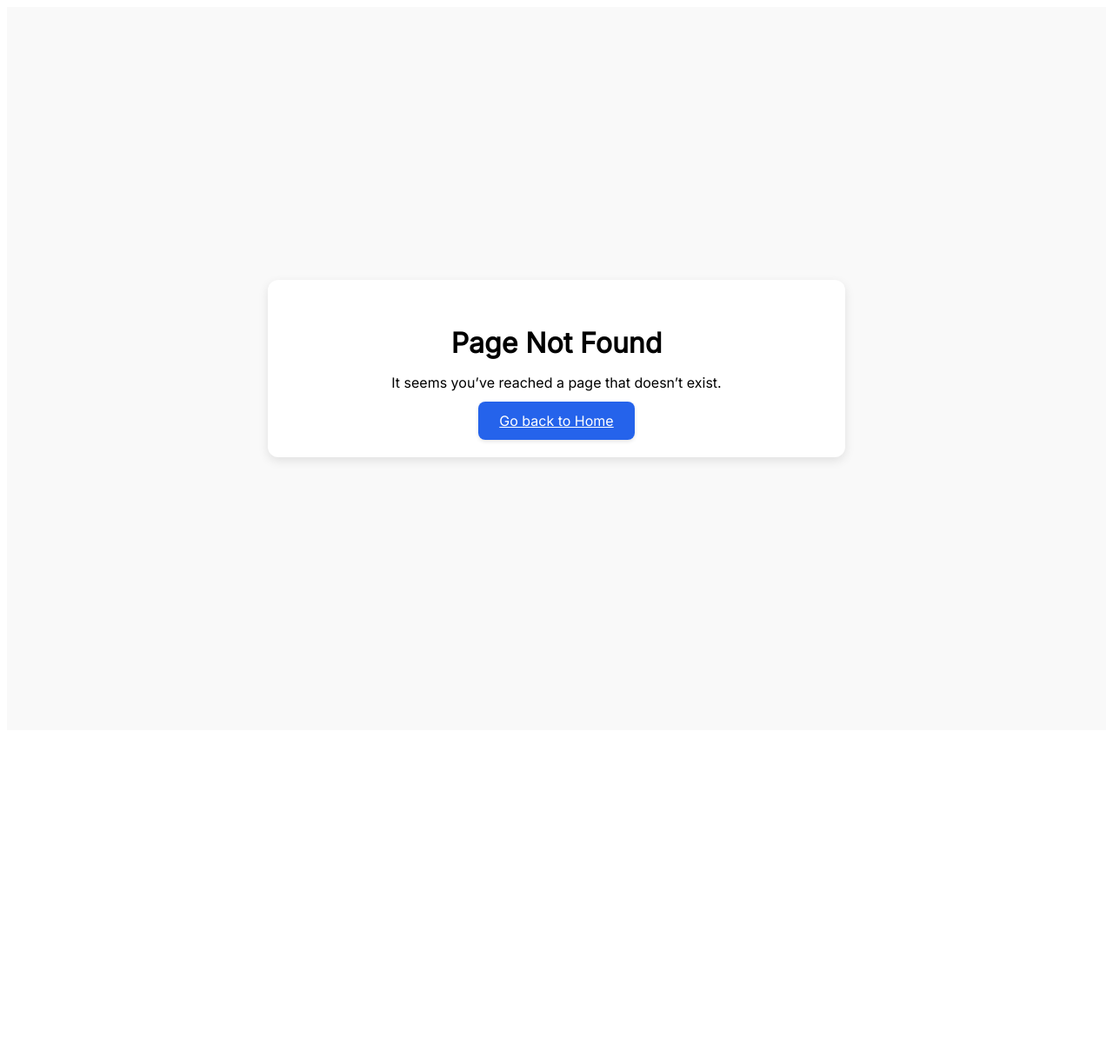
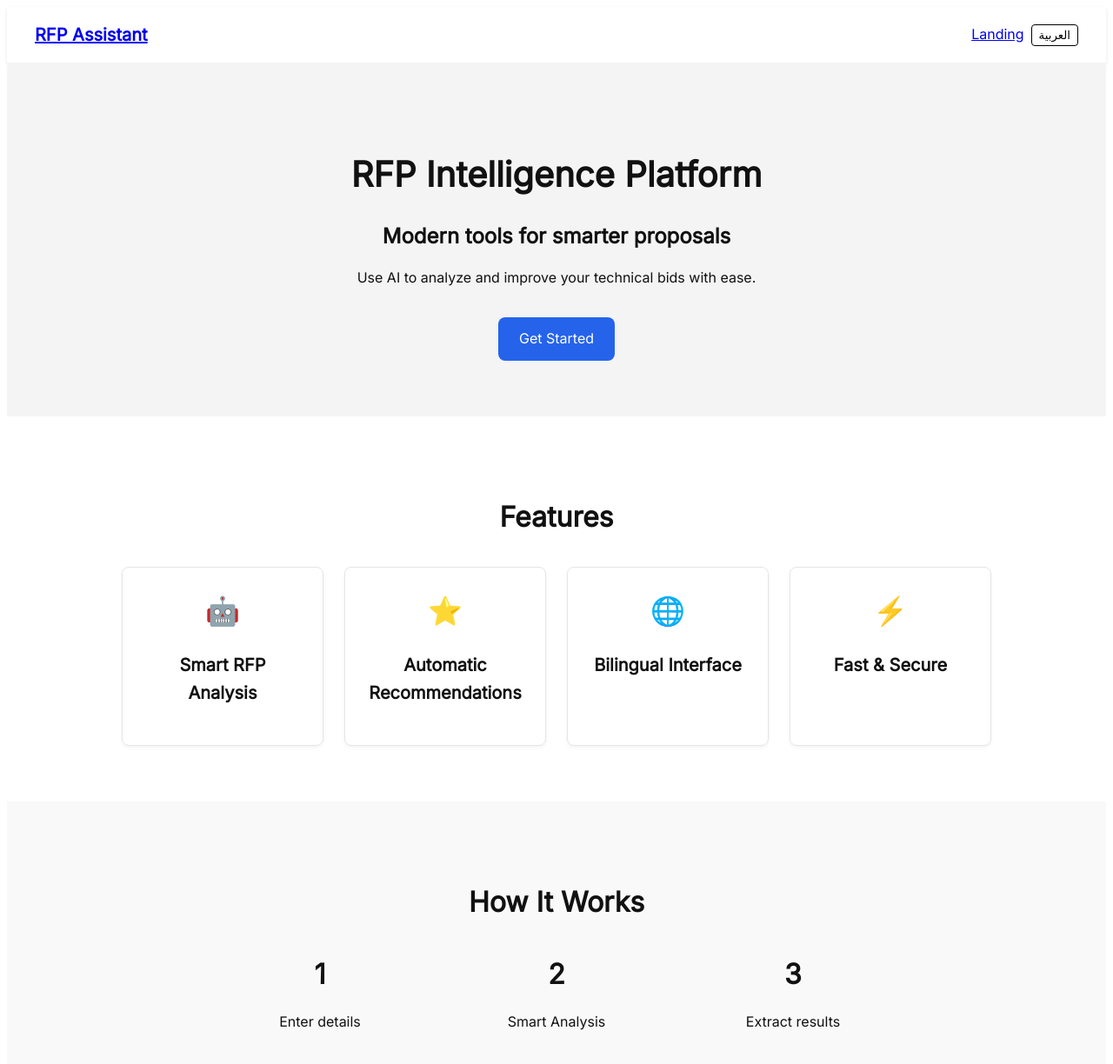
Before and after one commit to rfpai/rfp-platform, a Next.js app: page /landing in a window 1280 px wide. Before the commit this address had no page. Shown: the top 1224 px of the page at 87% size. Before the commit the page ends 848 px from the top, so only its background shows below. Built offline with nearby package versions, Linux system fonts and the light colour scheme.

Commit message:
Fix nav header and link

```diff
--- /dev/null
+++ b/pages/landing.js
@@ -0,0 +1,198 @@
+import React, { useEffect, useState } from 'react';
+import Head from 'next/head';
+
+export default function Landing() {
+  const [language, setLanguage] = useState('en');
+
+  useEffect(() => {
+    if (typeof window === 'undefined') return;
+    const stored = window.localStorage.getItem('language');
+    if (stored) {
+      setLanguage(stored);
+    } else if (navigator.language && navigator.language.startsWith('ar')) {
+      setLanguage('ar');
+    }
+  }, []);
+
+  useEffect(() => {
+    if (typeof window !== 'undefined') {
+      window.localStorage.setItem('language', language);
+    }
+  }, [language]);
+
+  const texts = {
+    en: {
+      heroTitle: 'RFP Intelligence Platform',
+      heroSub: 'Modern tools for smarter proposals',
+      heroDesc: 'Use AI to analyze and improve your technical bids with ease.',
+      getStarted: 'Get Started',
+      featuresLabel: 'Features',
+      features: [
+        { icon: '🤖', title: 'Smart RFP Analysis' },
+        { icon: '⭐', title: 'Automatic Recommendations' },
+        { icon: '🌐', title: 'Bilingual Interface' },
+        { icon: '⚡', title: 'Fast & Secure' },
+      ],
+      howWorks: 'How It Works',
+      steps: ['Enter details', 'Smart Analysis', 'Extract results'],
+      cta: 'Start Now',
+      footerAbout: 'About',
+    },
+    ar: {
+      heroTitle: 'منصة العروض الذكية',
+      heroSub: 'أدوات عصرية لعروض فنية أذكى',
+      heroDesc: 'استخدم الذكاء الاصطناعي لتحليل وتحسين عروضك الفنية بسهولة.',
+      getStarted: 'ابدأ الآن',
+      featuresLabel: 'الميزات',
+      features: [
+        { icon: '🤖', title: 'تحليل عروض فني ذكي' },
+        { icon: '⭐', title: 'توصيات تلقائية' },
+        { icon: '🌐', title: 'واجهة ثنائية اللغة' },
+        { icon: '⚡', title: 'سريع وآمن' },
+      ],
+      howWorks: 'كيف تعمل المنصة',
+      steps: ['أدخل المعلومات', 'تحليل ذكي', 'استخرج النتائج'],
+      cta: 'ابدأ الآن',
+      footerAbout: 'حول المنصة',
+    },
+  };
+
+  const t = texts[language];
+  const isAr = language === 'ar';
+
+  const containerStyle = {
+    fontFamily: isAr ? '\'Tajawal\', sans-serif' : '\'Inter\', sans-serif',
+    direction: isAr ? 'rtl' : 'ltr',
+    lineHeight: 1.6,
+    color: '#111',
+  };
+
+  const sectionStyle = {
+    padding: '4rem 1rem',
+  };
+
+  const btnStyle = {
+    padding: '0.75rem 1.5rem',
+    background: '#2563eb',
+    color: '#fff',
+    borderRadius: '8px',
+    textDecoration: 'none',
+    display: 'inline-block',
+  };
+
+  return (
+    <div style={containerStyle}>
+      <Head>
+        <title>{t.heroTitle}</title>
+      </Head>
+      <nav
+        style={{
+          padding: '1rem 2rem',
+          display: 'flex',
+          alignItems: 'center',
+          justifyContent: 'space-between',
+          boxShadow: '0 2px 4px rgba(0,0,0,0.1)',
+        }}
+      >
+        <a href="/" style={{ fontWeight: 'bold', fontSize: '1.25rem' }}>
+          RFP Assistant
+        </a>
+        <div style={{ display: 'flex', gap: '0.5rem', alignItems: 'center' }}>
+          <a href="/landing" style={{ textDecoration: 'underline' }}>
+            {isAr ? 'الواجهة' : 'Landing'}
+          </a>
+          <button
+            onClick={() => setLanguage(isAr ? 'en' : 'ar')}
+            style={{
+              padding: '0.25rem 0.5rem',
+              borderRadius: '4px',
+              border: '1px solid',
+              background: 'transparent',
+              cursor: 'pointer',
+            }}
+          >
+            {isAr ? 'English' : 'العربية'}
+          </button>
+        </div>
+      </nav>
+
+      <section style={{ ...sectionStyle, textAlign: 'center', background: '#f4f4f4' }}>
+        <h1 style={{ fontSize: '2.5rem', fontWeight: 'bold', marginBottom: '1rem' }}>
+          {t.heroTitle}
+        </h1>
+        <h2 style={{ fontSize: '1.5rem', marginBottom: '1rem' }}>{t.heroSub}</h2>
+        <p style={{ maxWidth: '600px', margin: '0 auto 2rem' }}>{t.heroDesc}</p>
+        <a href="/" style={btnStyle}>{t.getStarted}</a>
+      </section>
+
+      <section style={sectionStyle}>
+        <h2 style={{ textAlign: 'center', fontSize: '2rem', fontWeight: 'bold', marginBottom: '2rem' }}>
+          {t.featuresLabel}
+        </h2>
+        <div
+          style={{
+            display: 'grid',
+            gridTemplateColumns: 'repeat(auto-fit, minmax(200px, 1fr))',
+            gap: '1.5rem',
+            maxWidth: '1000px',
+            margin: '0 auto',
+          }}
+        >
+          {t.features.map((f, idx) => (
+            <div
+              key={idx}
+              style={{
+                textAlign: 'center',
+                padding: '1.5rem',
+                border: '1px solid #e5e5e5',
+                borderRadius: '8px',
+                boxShadow: '0 2px 4px rgba(0,0,0,0.05)',
+              }}
+            >
+              <div style={{ fontSize: '2rem', marginBottom: '0.5rem' }}>{f.icon}</div>
+              <h3 style={{ fontSize: '1.25rem', fontWeight: 'bold' }}>{f.title}</h3>
+            </div>
+          ))}
+        </div>
+      </section>
+
+      <section style={{ ...sectionStyle, background: '#f9f9f9' }}>
+        <h2 style={{ textAlign: 'center', fontSize: '2rem', fontWeight: 'bold', marginBottom: '2rem' }}>
+          {t.howWorks}
+        </h2>
+        <div
+          style={{
+            display: 'flex',
+            flexDirection: isAr ? 'row-reverse' : 'row',
+            justifyContent: 'space-between',
+            gap: '1rem',
+            maxWidth: '800px',
+            margin: '0 auto',
+          }}
+        >
+          {t.steps.map((s, idx) => (
+            <div key={idx} style={{ flex: 1, textAlign: 'center' }}>
+              <div style={{ fontSize: '2rem', fontWeight: 'bold', marginBottom: '0.5rem' }}>
+                {idx + 1}
+              </div>
+              <p>{s}</p>
+            </div>
+          ))}
+        </div>
+      </section>
+
+      <section style={{ ...sectionStyle, textAlign: 'center' }}>
+        <a href="/" style={btnStyle}>{t.cta}</a>
+      </section>
+
+      <footer style={{ background: '#111', color: '#fff', padding: '2rem 1rem', textAlign: 'center' }}>
+        <p style={{ margin: 0 }}>© {new Date().getFullYear()} RFP Assistant</p>
+        <p style={{ margin: '0.5rem 0' }}>
+          <a href="https://github.com" style={{ color: '#fff', textDecoration: 'underline' }}>GitHub</a>
+          {' | '}
+          <a href="/about" style={{ color: '#fff', textDecoration: 'underline' }}>{t.footerAbout}</a>
+        </p>
+      </footer>
+    </div>
+  );
+}
```
Also changed, not shown: pages/index.js (+22 -1 lines).
